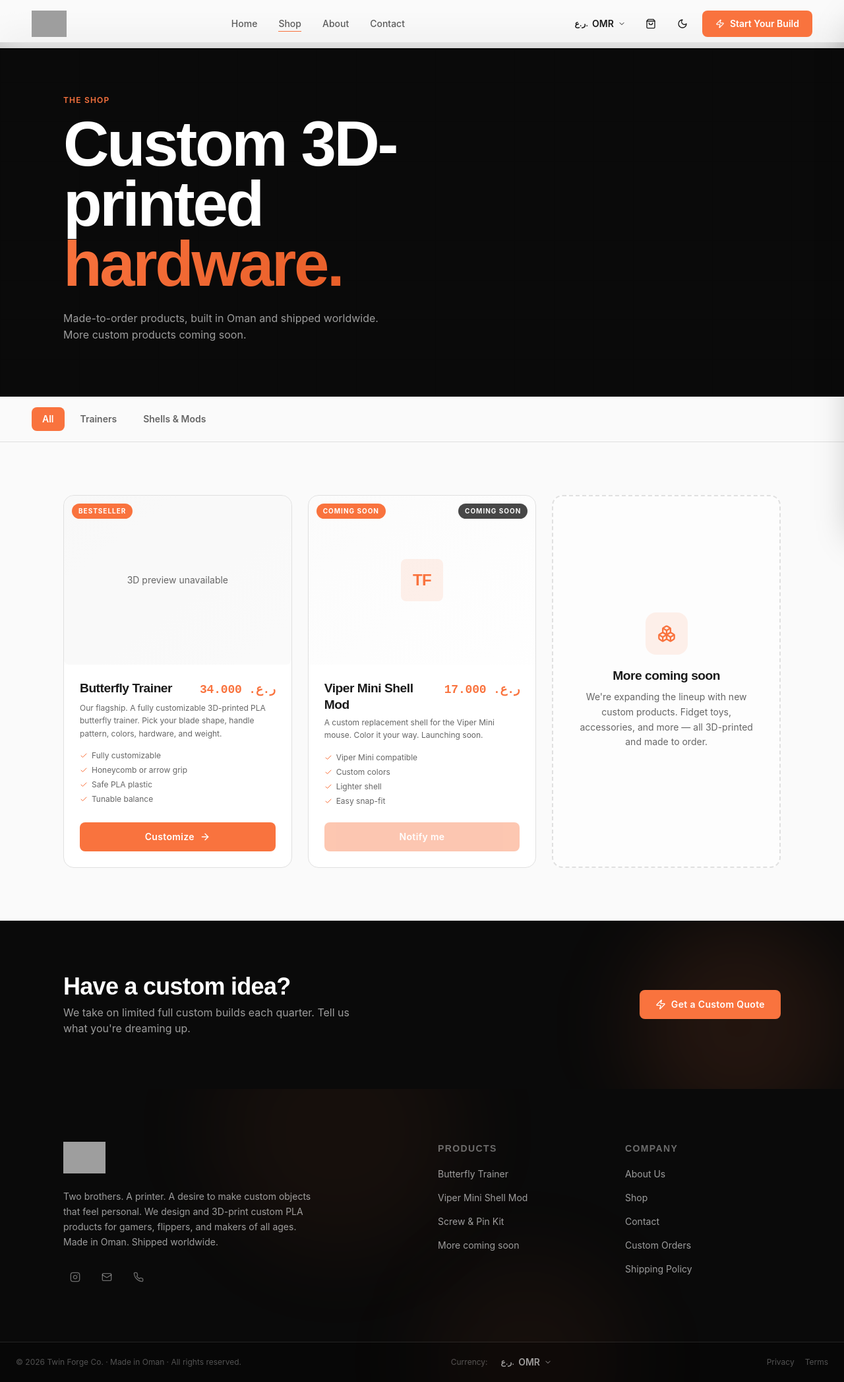
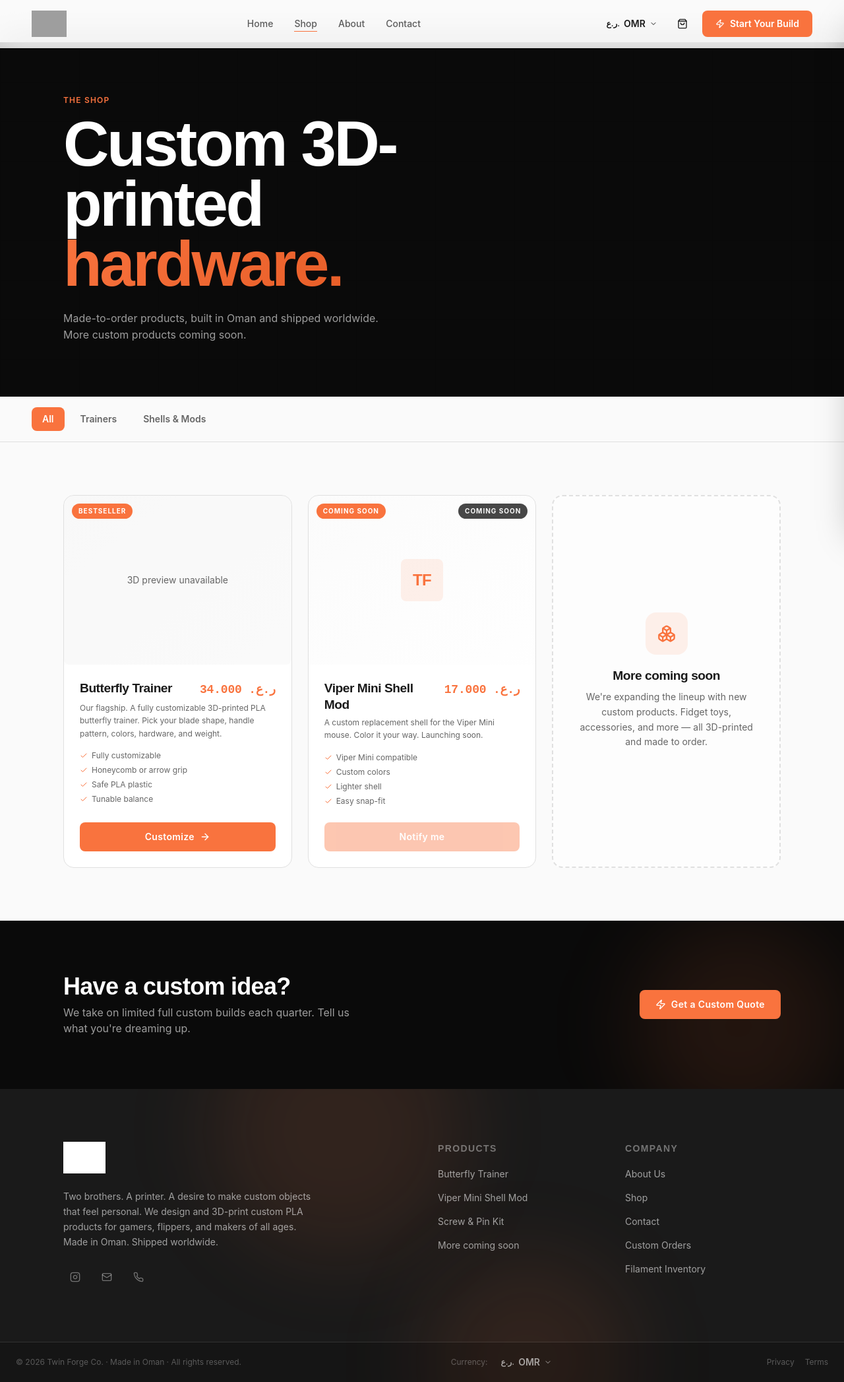
Before and after one commit to Z7LL/TwinForge, a Next.js app: page /shop in a window 1280 px wide. Shown: the whole page at 66% size. Built offline with nearby package versions, Linux system fonts and the light colour scheme; grey boxes are pictures that could not be loaded.

Commit message:
Light theme: update Navigation, Footer, CartDrawer with checkout link

```diff
--- a/components/Footer.tsx
+++ b/components/Footer.tsx
@@ -7,11 +7,11 @@ import { CurrencySelector } from '@/components/CurrencySelector';
 
 export function Footer() {
   return (
-    <footer className="bg-[#0a0a0a] text-white relative overflow-hidden">
-      <div className="absolute -top-32 left-1/4 w-96 h-96 rounded-full bg-[#F9733E]/5 blur-3xl pointer-events-none" />
-      <div className="absolute -bottom-32 right-1/4 w-80 h-80 rounded-full bg-[#F9733E]/5 blur-3xl pointer-events-none" />
+    <footer className="bg-foreground text-background relative overflow-hidden">
+      <div className="absolute -top-32 left-1/4 w-96 h-96 rounded-full bg-[#F9733E]/10 blur-3xl pointer-events-none" />
+      <div className="absolute -bottom-32 right-1/4 w-80 h-80 rounded-full bg-[#F9733E]/10 blur-3xl pointer-events-none" />
 
-      <div className="section-padding border-b border-white/10 relative">
+      <div className="section-padding border-b border-background/10 relative">
         <div className="container-wide">
           <div className="grid grid-cols-1 md:grid-cols-2 lg:grid-cols-4 gap-12">
             <div className="lg:col-span-2">
@@ -21,50 +21,50 @@ export function Footer() {
                   alt="Twin Forge Co."
                   width={160}
                   height={48}
-                  className="h-12 w-auto object-contain"
+                  className="h-12 w-auto object-contain brightness-0 invert"
                 />
               </div>
-              <p className="text-white/60 text-sm leading-relaxed max-w-sm mb-6">
+              <p className="text-background/60 text-sm leading-relaxed max-w-sm mb-6">
                 Two brothers. A printer. A desire to make custom objects that feel personal.
                 We design and 3D-print custom PLA products for gamers, flippers, and makers of all ages.
                 Made in Oman. Shipped worldwide.
               </p>
               <div className="flex items-center gap-3">
-                <a href="https://instagram.com/twinforge.om" target="_blank" rel="noopener noreferrer" aria-label="Instagram @twinforge.om" className="p-2.5 rounded-lg text-white/40 hover:text-[#F9733E] hover:bg-white/5 transition-all duration-200">
+                <a href="https://instagram.com/twinforge.om" target="_blank" rel="noopener noreferrer" aria-label="Instagram @twinforge.om" className="p-2.5 rounded-lg text-background/40 hover:text-[#F9733E] hover:bg-background/5 transition-all duration-200">
                   <Instagram className="w-4 h-4" />
                 </a>
-                <a href="mailto:twinforge.om@gmail.com" aria-label="Email Twin Forge" className="p-2.5 rounded-lg text-white/40 hover:text-[#F9733E] hover:bg-white/5 transition-all duration-200">
+                <a href="mailto:twinforge.om@gmail.com" aria-label="Email Twin Forge" className="p-2.5 rounded-lg text-background/40 hover:text-[#F9733E] hover:bg-background/5 transition-all duration-200">
                   <Mail className="w-4 h-4" />
                 </a>
-                <a href="tel:+96891232926" aria-label="Call Twin Forge" className="p-2.5 rounded-lg text-white/40 hover:text-[#F9733E] hover:bg-white/5 transition-all duration-200">
+                <a href="tel:+96891232926" aria-label="Call Twin Forge" className="p-2.5 rounded-lg text-background/40 hover:text-[#F9733E] hover:bg-background/5 transition-all duration-200">
                   <Phone className="w-4 h-4" />
                 </a>
               </div>
             </div>
 
             <div>
-              <h3 className="font-heading font-semibold text-sm tracking-widest text-white/40 uppercase mb-4">Products</h3>
+              <h3 className="font-heading font-semibold text-sm tracking-widest text-background/40 uppercase mb-4">Products</h3>
               <ul className="space-y-3">
                 {['Butterfly Trainer', 'Viper Mini Shell Mod', 'Screw & Pin Kit', 'More coming soon'].map(item => (
                   <li key={item}>
-                    <Link href="/shop" className="text-sm text-white/60 hover:text-[#F9733E] transition-colors duration-200">{item}</Link>
+                    <Link href="/shop" className="text-sm text-background/60 hover:text-[#F9733E] transition-colors duration-200">{item}</Link>
                   </li>
                 ))}
               </ul>
             </div>
 
             <div>
-              <h3 className="font-heading font-semibold text-sm tracking-widest text-white/40 uppercase mb-4">Company</h3>
+              <h3 className="font-heading font-semibold text-sm tracking-widest text-background/40 uppercase mb-4">Company</h3>
               <ul className="space-y-3">
                 {[
                   { label: 'About Us', href: '/about' },
                   { label: 'Shop', href: '/shop' },
                   { label: 'Contact', href: '/contact' },
                   { label: 'Custom Orders', href: '/contact#custom' },
-                  { label: 'Shipping Policy', href: '#' },
+                  { label: 'Filament Inventory', href: '/admin/filaments' },
                 ].map(item => (
                   <li key={item.label}>
-                    <Link href={item.href} className="text-sm text-white/60 hover:text-[#F9733E] transition-colors duration-200">{item.label}</Link>
+                    <Link href={item.href} className="text-sm text-background/60 hover:text-[#F9733E] transition-colors duration-200">{item.label}</Link>
                   </li>
                 ))}
               </ul>
@@ -73,18 +73,18 @@ export function Footer() {
         </div>
       </div>
 
-      <div className="px-6 py-4 bg-black/30 relative">
+      <div className="px-6 py-4 bg-black/20 relative">
         <div className="container-wide flex flex-col md:flex-row items-center justify-between gap-3 text-center">
-          <p className="text-white/30 text-xs">
+          <p className="text-background/30 text-xs">
             © {new Date().getFullYear()} Twin Forge Co. · Made in Oman · All rights reserved.
           </p>
           <div className="flex items-center gap-3">
-            <span className="text-white/30 text-xs">Currency:</span>
+            <span className="text-background/30 text-xs">Currency:</span>
             <CurrencySelector variant="footer" />
           </div>
-          <div className="flex items-center gap-4 text-xs text-white/30">
-            <a href="#" className="hover:text-white/60 transition-colors">Privacy</a>
-            <a href="#" className="hover:text-white/60 transition-colors">Terms</a>
+          <div className="flex items-center gap-4 text-xs text-background/30">
+            <a href="#" className="hover:text-background/60 transition-colors">Privacy</a>
+            <a href="#" className="hover:text-background/60 transition-colors">Terms</a>
           </div>
         </div>
       </div>
--- a/components/Navigation.tsx
+++ b/components/Navigation.tsx
@@ -4,8 +4,7 @@ import { useState, useEffect } from 'react';
 import Image from 'next/image';
 import Link from 'next/link';
 import { usePathname } from 'next/navigation';
-import { Sun, Moon, Menu, X, ShoppingBag, Zap } from 'lucide-react';
-import { useTheme } from 'next-themes';
+import { Menu, X, ShoppingBag, Zap } from 'lucide-react';
 import { CurrencySelector } from '@/components/CurrencySelector';
 import { useCart } from '@/components/cart-context';
 
@@ -18,13 +17,9 @@ const navLinks = [
 
 export function Navigation() {
   const pathname = usePathname();
-  const { theme, setTheme } = useTheme();
   const { totalItems, openCart } = useCart();
   const [scrolled, setScrolled] = useState(false);
   const [mobileOpen, setMobileOpen] = useState(false);
-  const [mounted, setMounted] = useState(false);
-
-  useEffect(() => { setMounted(true); }, []);
 
   useEffect(() => {
     const onScroll = () => setScrolled(window.scrollY > 24);
@@ -39,7 +34,6 @@ export function Navigation() {
   }, [mobileOpen]);
 
   const isHome = pathname === '/';
-  const forceWhite = isHome && !scrolled && !mobileOpen && mounted && theme === 'dark';
 
   return (
     <>
@@ -53,7 +47,6 @@ export function Navigation() {
         <div className="container-wide px-6 md:px-12">
           <nav className="flex items-center justify-between h-16 md:h-18">
             <Link href="/" className="flex items-center gap-2 group" aria-label="Twin Forge Co.">
-              <div className={`flex items-center transition-opacity duration-200 ${forceWhite ? 'opacity-90 hover:opacity-100' : ''}`}>
               <Image
                 src="/assets/images/Twin_forge_logo.png"
                 alt="Twin Forge Co."
@@ -62,7 +55,6 @@ export function Navigation() {
                 className="h-10 w-auto object-contain"
                 priority
               />
-              </div>
             </Link>
 
             <div className="hidden md:flex items-center gap-8">
@@ -72,7 +64,7 @@ export function Navigation() {
                   href={link.href}
                   className={`nav-link transition-colors duration-200 ${
                     pathname === link.href ? 'active text-foreground' : ''
-                  } ${forceWhite ? '!text-white/80 hover:!text-white' : ''}`}
+                  } ${isHome && !scrolled ? '!text-foreground/80 hover:!text-foreground' : ''}`}
                 >
                   {link.label}
                 </Link>
@@ -80,13 +72,13 @@ export function Navigation() {
             </div>
 
             <div className="flex items-center gap-2 md:gap-3">
-              <div className={`hidden sm:block ${forceWhite ? '[&_*]:!text-white/80 [&_button:hover]:!text-white' : ''}`}>
+              <div className="hidden sm:block">
                 <CurrencySelector />
               </div>
 
               <button
                 onClick={openCart}
-                className={`relative p-2.5 rounded-lg transition-all duration-200 hover:bg-foreground/10 ${forceWhite ? 'text-white' : 'text-foreground'}`}
+                className="relative p-2.5 rounded-lg transition-all duration-200 hover:bg-foreground/10 text-foreground"
                 aria-label="Open cart"
               >
                 <ShoppingBag className="w-4 h-4" />
@@ -97,16 +89,6 @@ export function Navigation() {
                 )}
               </button>
 
-              {mounted && (
-                <button
-                  onClick={() => setTheme(theme === 'dark' ? 'light' : 'dark')}
-                  className={`p-2.5 rounded-lg transition-all duration-200 hover:bg-foreground/10 ${forceWhite ? 'text-white' : 'text-foreground'}`}
-                  aria-label="Toggle theme"
-                >
-                  {theme === 'dark' ? <Sun className="w-4 h-4" /> : <Moon className="w-4 h-4" />}
-                </button>
-              )}
-
               <Link
                 href="/shop"
                 className="hidden md:inline-flex items-center gap-2 px-5 py-2.5 text-sm font-semibold rounded-lg transition-all duration-300 hover:-translate-y-0.5 bg-[#F9733E] text-white hover:bg-[#e85e28] hover:shadow-lg hover:shadow-[#F9733E]/30"
@@ -116,7 +98,7 @@ export function Navigation() {
               </Link>
 
               <button
-                className={`md:hidden p-2.5 rounded-lg transition-colors ${forceWhite ? 'text-white' : 'text-foreground'}`}
+                className="md:hidden p-2.5 rounded-lg transition-colors text-foreground"
                 onClick={() => setMobileOpen(!mobileOpen)}
                 aria-label="Toggle menu"
               >
@@ -162,7 +144,7 @@ export function Navigation() {
         </div>
       )}
 
-      <div className="md:hidden fixed bottom-0 left-0 right-0 z-40 glass border-t border-border/50 px-4 py-3 flex items-center gap-3">
+      <div className="md:hidden fixed bottom-0 left-0 right-0 z-40 glass-light border-t border-border/50 px-4 py-3 flex items-center gap-3">
         <Link href="/shop" className="btn-primary flex-1 justify-center py-3 text-sm">
           <Zap className="w-4 h-4" />
           Start Your Build
```
Also changed, not shown: components/CartDrawer.tsx (+10 -37 lines). Lines whose indentation alone changed are shown as unchanged.
